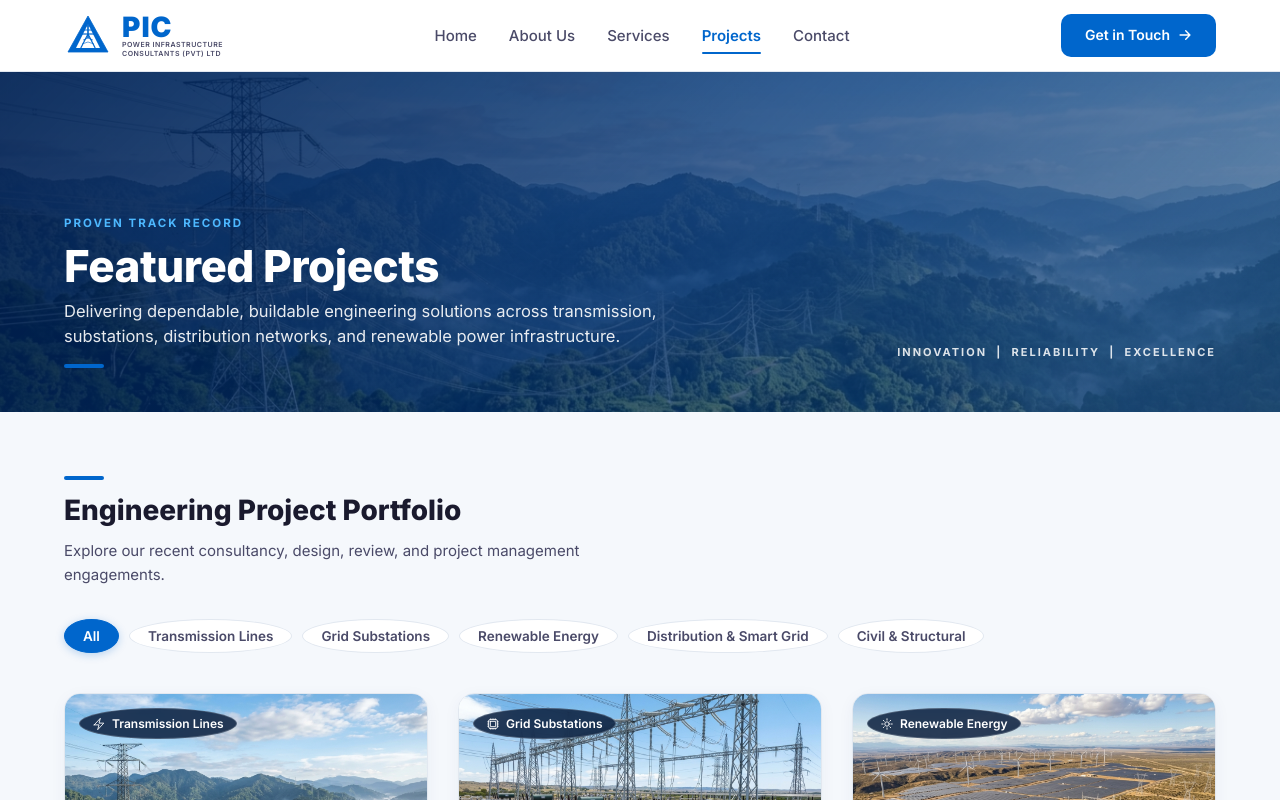
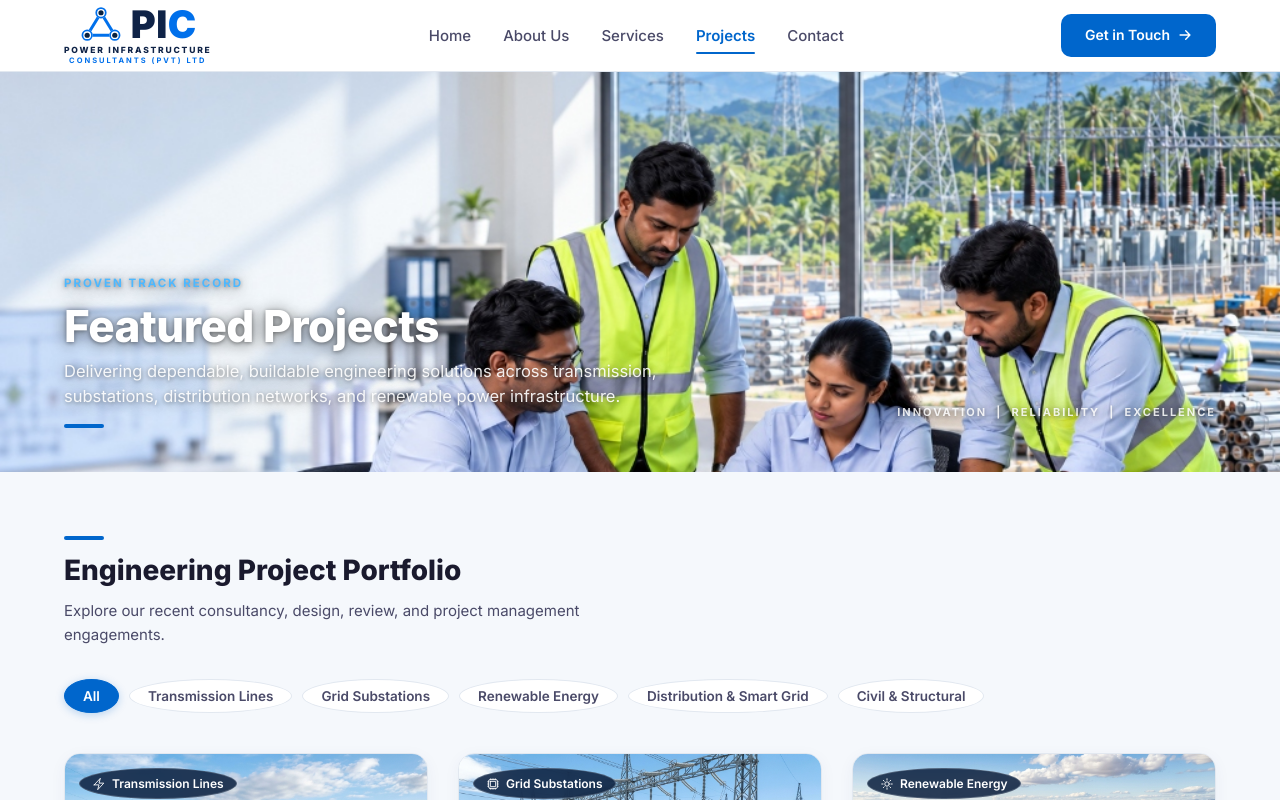
Before and after one commit to CASPIRE-Technologies/PIC-website, a React (Vite) app: page /projects in a window 1280 px wide. Shown: the top 800 px of the page. Built offline with nearby package versions, Linux system fonts and the light colour scheme.

Commit message:
Update website

```diff
--- a/src/components/Header.jsx
+++ b/src/components/Header.jsx
@@ -90,10 +90,20 @@ const Header = () => {
     <header className={`header${scrolled ? ' scrolled' : ''}`} id="header">
       <div className="header-inner">
         <Link to="/" className="logo" aria-label="PIC Home">
-          <PicLogo size={48} />
-          <div className="logo-text">
-            <span className="logo-title">PIC</span>
-            <span className="logo-subtitle">Power Infrastructure<br />Consultants (PVT) LTD</span>
+          <div className="logo-brand">
+            <div className="logo-main-row">
+              <div className="logo-icon-wrap">
+                <PicLogo className="logo-icon" />
+              </div>
+              <span className="logo-title">
+                <span className="logo-title-pi">PI</span>
+                <span className="logo-title-c">C</span>
+              </span>
+            </div>
+            <div className="logo-sub-block">
+              <span className="logo-sub-main">POWER INFRASTRUCTURE</span>
+              <span className="logo-sub-tag">CONSULTANTS (PVT) LTD</span>
+            </div>
           </div>
         </Link>
 
--- a/src/components/PicLogo.jsx
+++ b/src/components/PicLogo.jsx
@@ -1,37 +1,56 @@
-const PicLogo = ({ size = 48, className = '' }) => (
+const PicLogo = ({ size, className = '', style = {} }) => (
   <svg
-    width={size}
-    height={size}
-    viewBox="0 0 120 120"
+    width={size || '100%'}
+    height={size ? Math.round(size * 0.88) : '100%'}
+    viewBox="0 0 100 88"
     fill="none"
     xmlns="http://www.w3.org/2000/svg"
     className={className}
+    style={style}
   >
-    {/* Triangle / Mountain shape */}
-    <polygon
-      points="60,10 10,100 110,100"
-      fill="#0066CC"
-      stroke="#0066CC"
-      strokeWidth="2"
+    {/* Connecting Triangle Rods */}
+    <line
+      x1="50"
+      y1="18"
+      x2="18"
+      y2="70"
+      stroke="#0070EB"
+      strokeWidth="7"
+      strokeLinecap="round"
     />
-    {/* Inner white triangle */}
-    <polygon
-      points="60,30 30,90 90,90"
-      fill="white"
+    <line
+      x1="50"
+      y1="18"
+      x2="82"
+      y2="70"
+      stroke="#0070EB"
+      strokeWidth="7"
+      strokeLinecap="round"
     />
-    {/* Transmission tower lines */}
-    <line x1="60" y1="20" x2="60" y2="65" stroke="#0066CC" strokeWidth="4" />
-    <line x1="45" y1="55" x2="75" y2="55" stroke="#0066CC" strokeWidth="3" />
-    <line x1="48" y1="45" x2="72" y2="45" stroke="#0066CC" strokeWidth="2.5" />
-    <line x1="51" y1="35" x2="69" y2="35" stroke="#0066CC" strokeWidth="2" />
-    {/* Tower legs */}
-    <line x1="60" y1="55" x2="42" y2="90" stroke="#0066CC" strokeWidth="3" />
-    <line x1="60" y1="55" x2="78" y2="90" stroke="#0066CC" strokeWidth="3" />
-    {/* Cross braces */}
-    <line x1="48" y1="70" x2="60" y2="65" stroke="#0066CC" strokeWidth="2" />
-    <line x1="72" y1="70" x2="60" y2="65" stroke="#0066CC" strokeWidth="2" />
-    <line x1="45" y1="80" x2="60" y2="75" stroke="#0066CC" strokeWidth="1.5" />
-    <line x1="75" y1="80" x2="60" y2="75" stroke="#0066CC" strokeWidth="1.5" />
+    <line
+      x1="18"
+      y1="70"
+      x2="82"
+      y2="70"
+      stroke="#0070EB"
+      strokeWidth="7"
+      strokeLinecap="round"
+    />
+
+    {/* Top Node */}
+    <circle cx="50" cy="18" r="13" fill="#FFFFFF" />
+    <circle cx="50" cy="18" r="11" stroke="#0070EB" strokeWidth="4" fill="#FFFFFF" />
+    <circle cx="50" cy="18" r="6" fill="#0A2240" />
+
+    {/* Bottom-Left Node */}
+    <circle cx="18" cy="70" r="13" fill="#FFFFFF" />
+    <circle cx="18" cy="70" r="11" stroke="#0070EB" strokeWidth="4" fill="#FFFFFF" />
+    <circle cx="18" cy="70" r="6" fill="#0A2240" />
+
+    {/* Bottom-Right Node */}
+    <circle cx="82" cy="70" r="13" fill="#FFFFFF" />
+    <circle cx="82" cy="70" r="11" stroke="#0070EB" strokeWidth="4" fill="#FFFFFF" />
+    <circle cx="82" cy="70" r="6" fill="#0A2240" />
   </svg>
 );
 
--- a/src/index.css
+++ b/src/index.css
@@ -30,7 +30,9 @@
   --transition-base: 0.3s ease;
 }
 
-*, *::before, *::after {
+*,
+*::before,
+*::after {
   margin: 0;
   padding: 0;
   box-sizing: border-box;
@@ -68,7 +70,8 @@ button {
   font-family: inherit;
 }
 
-ul, ol {
+ul,
+ol {
   list-style: none;
 }
 
@@ -135,9 +138,9 @@ ul, ol {
 }
 
 .logo {
-  display: flex;
+  display: inline-flex;
   align-items: center;
-  gap: 10px;
+  text-decoration: none;
   transition: transform 0.25s cubic-bezier(0.16, 1, 0.3, 1), opacity 0.25s ease;
 }
 
@@ -146,36 +149,87 @@ ul, ol {
   opacity: 0.95;
 }
 
+.logo-brand {
+  display: flex;
+  flex-direction: column;
+  align-items: center;
+  user-select: none;
+}
+
+.logo-main-row {
+  display: flex;
+  align-items: center;
+  justify-content: center;
+  gap: 8px;
+}
+
+.logo-icon-wrap {
+  display: flex;
+  align-items: center;
+  justify-content: center;
+  width: 44px;
+  height: 38px;
+  flex-shrink: 0;
+}
+
 .logo-icon {
-  width: 48px;
-  height: 48px;
+  width: 100%;
+  height: 100%;
+  display: block;
   transition: transform 0.3s cubic-bezier(0.16, 1, 0.3, 1);
 }
 
 .logo:hover .logo-icon {
-  transform: scale(1.05);
-}
-
-.logo-text {
-  display: flex;
-  flex-direction: column;
+  transform: scale(1.04);
 }
 
 .logo-title {
-  font-size: 28px;
+  font-size: 38px;
   font-weight: 900;
-  color: var(--primary-blue);
-  letter-spacing: 1px;
-  line-height: 1;
+  line-height: 0.95;
+  letter-spacing: 0.5px;
+  font-family: var(--font-family);
+  display: flex;
+  align-items: baseline;
 }
 
-.logo-subtitle {
-  font-size: 7px;
-  font-weight: 600;
-  color: var(--text-secondary);
+.logo-title-pi {
+  color: #0F2347;
+}
+
+.logo-title-c {
+  color: #0070EB;
+}
+
+.logo-sub-block {
+  display: flex;
+  flex-direction: column;
+  align-items: center;
+  width: 100%;
+  margin-top: 3px;
+  gap: 1.5px;
+}
+
+.logo-sub-main {
+  font-size: 8.5px;
+  font-weight: 800;
+  color: #0F2347;
+  letter-spacing: 1.8px;
   text-transform: uppercase;
-  letter-spacing: 0.5px;
-  line-height: 1.2;
+  line-height: 1.1;
+  white-space: nowrap;
+  text-align: center;
+}
+
+.logo-sub-tag {
+  font-size: 7.5px;
+  font-weight: 700;
+  color: #0070EB;
+  letter-spacing: 2px;
+  text-transform: uppercase;
+  line-height: 1.1;
+  white-space: nowrap;
+  text-align: center;
 }
 
 .nav-links {
@@ -340,11 +394,25 @@ ul, ol {
   transform: translateX(0);
 }
 
-.mobile-nav.open .nav-link:nth-child(1) { transition-delay: 0.04s; }
-.mobile-nav.open .nav-link:nth-child(2) { transition-delay: 0.08s; }
-.mobile-nav.open .nav-link:nth-child(3) { transition-delay: 0.12s; }
-.mobile-nav.open .nav-link:nth-child(4) { transition-delay: 0.16s; }
-.mobile-nav.open .nav-link:nth-child(5) { transition-delay: 0.20s; }
+.mobile-nav.open .nav-link:nth-child(1) {
+  transition-delay: 0.04s;
+}
+
+.mobile-nav.open .nav-link:nth-child(2) {
+  transition-delay: 0.08s;
+}
+
+.mobile-nav.open .nav-link:nth-child(3) {
+  transition-delay: 0.12s;
+}
+
+.mobile-nav.open .nav-link:nth-child(4) {
+  transition-delay: 0.16s;
+}
+
+.mobile-nav.open .nav-link:nth-child(5) {
+  transition-delay: 0.20s;
+}
 
 .mobile-nav .nav-cta {
   margin-top: 16px;
@@ -369,28 +437,19 @@ ul, ol {
   align-items: center;
   margin-top: var(--header-height);
   overflow: hidden;
-  background: #0a2a4a;
+  background: #000;
+  background-size: cover;
+  background-position: center;
+  background-attachment: fixed;
+  background-repeat: no-repeat;
+  min-height: 520px;
 }
 
-.hero-bg {
-  position: absolute;
-  inset: 0;
-  width: 100%;
-  height: 100%;
-  object-fit: cover;
-  object-position: center top;
-  opacity: 0.7;
-}
+/* .hero-bg removed — background now on .hero section via inline style + background-attachment: fixed */
+
 
 .hero-overlay {
-  position: absolute;
-  inset: 0;
-  background: linear-gradient(
-    135deg,
-    rgba(0, 30, 80, 0.78) 0%,
-    rgba(0, 50, 120, 0.55) 50%,
-    rgba(0, 80, 160, 0.25) 100%
-  );
+  display: none;
 }
 
 .hero-content {
@@ -398,6 +457,7 @@ ul, ol {
   z-index: 2;
   max-width: 560px;
   padding: 64px 0;
+  text-shadow: 0 2px 16px rgba(0, 0, 0, 0.55), 0 1px 4px rgba(0, 0, 0, 0.4);
 }
 
 .hero-title {
@@ -762,64 +822,95 @@ ul, ol {
 /* ===== CTA Banner ===== */
 .cta-section {
   position: relative;
-  padding: 72px 0;
-  background: linear-gradient(135deg, #003366 0%, #005599 50%, #0077CC 100%);
+  padding: 64px 0;
+  background: #0a2a4a;
   overflow: hidden;
+  cursor: pointer;
 }
 
-.cta-bg-pattern {
+.cta-bg-image {
   position: absolute;
   inset: 0;
-  opacity: 0.08;
-  background-image:
-    radial-gradient(circle at 20% 50%, rgba(255,255,255,0.15) 0%, transparent 50%),
-    radial-gradient(circle at 80% 50%, rgba(255,255,255,0.1) 0%, transparent 50%);
+  width: 100%;
+  height: 100%;
+  object-fit: cover;
+  object-position: center 40%;
+  opacity: 0.80;
+  transition: opacity 0.4s ease, transform 0.6s ease;
+}
+
+.cta-section:hover .cta-bg-image {
+  opacity: 0.90;
+  transform: scale(1.02);
+}
+
+.cta-overlay {
+  position: absolute;
+  inset: 0;
+  background: linear-gradient(90deg,
+      rgba(0, 15, 45, 0.68) 0%,
+      rgba(0, 20, 55, 0.40) 50%,
+      rgba(0, 25, 60, 0.10) 100%);
+}
+
+.cta-overlay-link {
+  position: absolute;
+  inset: 0;
+  z-index: 3;
 }
 
 .cta-content {
   position: relative;
   z-index: 2;
   display: flex;
-  align-items: center;
+  align-items: flex-end;
   justify-content: space-between;
   gap: 40px;
 }
 
+.cta-left {
+  display: flex;
+  flex-direction: column;
+  gap: 0;
+}
+
 .cta-title {
-  font-size: 36px;
+  font-size: 42px;
   font-weight: 800;
   color: var(--white);
-  line-height: 1.2;
-  max-width: 460px;
+  line-height: 1.15;
+  margin-bottom: 10px;
 }
 
-.cta-button {
-  display: inline-flex;
-  align-items: center;
-  gap: 10px;
-  padding: 14px 32px;
-  background: var(--white);
-  color: var(--primary-blue);
-  font-size: 15px;
-  font-weight: 700;
-  border-radius: var(--radius-md);
-  border: 2px solid var(--white);
-  transition: all var(--transition-fast);
-  margin-top: 24px;
+.cta-subtitle {
+  font-size: 18px;
+  color: rgba(255, 255, 255, 0.88);
+  line-height: 1.55;
+  font-weight: 400;
+  margin-bottom: 20px;
 }
 
-.cta-button:hover {
-  background: transparent;
-  color: var(--white);
-  transform: translateY(-2px);
+.cta-accent-bar {
+  width: 48px;
+  height: 3px;
+  background: var(--primary-blue);
+  border-radius: 2px;
+  transition: width 0.35s ease;
+}
+
+.cta-section:hover .cta-accent-bar {
+  width: 72px;
 }
 
 .cta-tagline {
-  font-size: 18px;
-  color: rgba(255, 255, 255, 0.85);
+  font-size: 12px;
+  color: rgba(255, 255, 255, 0.70);
   text-align: right;
   line-height: 1.5;
-  font-weight: 500;
+  font-weight: 600;
+  letter-spacing: 0.8px;
+  align-self: flex-end;
+  white-space: nowrap;
 }
 
 /* ===== Footer ===== */
@@ -894,11 +985,12 @@ ul, ol {
 
   .cta-content {
     flex-direction: column;
-    text-align: center;
+    align-items: flex-start;
+    text-align: left;
   }
 
   .cta-tagline {
-    text-align: center;
+    text-align: left;
   }
 
   .services-header {
@@ -913,6 +1005,25 @@ ul, ol {
 @media (max-width: 768px) {
   :root {
     --header-height: 64px;
+  }
+
+  .logo-icon-wrap {
+    width: 36px;
+    height: 31px;
+  }
+
+  .logo-title {
+    font-size: 30px;
+  }
+
+  .logo-sub-main {
+    font-size: 7.5px;
+    letter-spacing: 1.4px;
+  }
+
+  .logo-sub-tag {
+    font-size: 6.5px;
+    letter-spacing: 1.5px;
   }
 
   .nav-links,
@@ -1044,6 +1155,7 @@ ul, ol {
     opacity: 0;
     transform: translateY(6px);
   }
+
   to {
     opacity: 1;
     transform: translateY(0);
@@ -1097,10 +1209,8 @@ ul, ol {
 }
 
 /* Hero Ambient Background Ken-Burns */
-.hero-bg,
 .about-hero-bg,
-.contact-hero-bg,
-.projects-hero-bg {
+.contact-hero-bg {
   animation: heroKenBurns 20s ease-in-out infinite alternate;
   will-change: transform;
 }
@@ -1109,6 +1219,7 @@ ul, ol {
   0% {
     transform: scale(1);
   }
+
   100% {
     transform: scale(1.06);
   }
@@ -1143,6 +1254,7 @@ ul, ol {
     opacity: 0;
     transform: translateY(16px);
   }
+
   to {
     opacity: 1;
     transform: translateY(0);
@@ -1154,6 +1266,7 @@ ul, ol {
     opacity: 0;
     transform: translateX(-20px);
   }
+
   to {
     opacity: 1;
     transform: translateX(0);
@@ -1165,6 +1278,7 @@ ul, ol {
     opacity: 0;
     transform: translateX(20px);
   }
+
   to {
     opacity: 1;
     transform: translateX(0);
@@ -1192,12 +1306,10 @@ ul, ol {
   left: -100%;
   width: 100%;
   height: 100%;
-  background: linear-gradient(
-    120deg,
+  background: linear-gradient(120deg,
       transparent 0%,
       rgba(255, 255, 255, 0.25) 50%,
-    transparent 100%
-  );
+      transparent 100%);
   transition: all 0.6s ease;
   pointer-events: none;
 }
@@ -1218,10 +1330,13 @@ ul, ol {
 }
 
 @keyframes pulseArrow {
-  0%, 100% {
+
+  0%,
+  100% {
     transform: translateX(0);
     opacity: 0.75;
   }
+
   50% {
     transform: translateX(4px);
     opacity: 1;
--- a/src/pages/AboutPage.jsx
+++ b/src/pages/AboutPage.jsx
@@ -1,5 +1,7 @@
 import { Link } from 'react-router-dom';
 import './AboutPage.css';
+import aboutHeroPhoto1 from '../assets/contact-engineers.jpg';
+import aboutHeroPhoto2 from '../assets/services-hero.jpg';
 import { HiArrowRight } from 'react-icons/hi';
 import {
   HiOutlineRocketLaunch,
@@ -132,14 +134,31 @@ const AboutPage = () => {
     <div className="about-page">
       {/* ── Hero ── */}
       <section className="about-hero">
-        <img
-          src="https://images.unsplash.com/photo-1581094794329-c8112a89af12?w=1920&q=80"
-          alt="PIC engineering team"
-          className="about-hero-bg"
-        />
+        {/* Two-photo background: diagonal split */}
+        <div className="about-hero-photos">
+          <div className="about-hero-photo-main">
+            <img
+              src={aboutHeroPhoto1}
+              alt="PIC engineers in the field"
+              className="about-hero-img"
+            />
+          </div>
+          <div className="about-hero-photo-secondary">
+            <img
+              src={aboutHeroPhoto2}
+              alt="Power infrastructure site"
+              className="about-hero-img"
+            />
+            <div className="about-hero-badge-overlay">
+              PEOPLE&nbsp;|&nbsp;EXPERTISE&nbsp;|&nbsp;A STRONGER TOMORROW
+            </div>
+          </div>
+        </div>
+        {/* Dark gradient for text legibility */}
         <div className="about-hero-overlay" />
+        {/* Original text — overlaid at bottom-left */}
         <div className="container about-hero-content">
-          <h1 className="about-hero-title">About PIC</h1>
+          <h1 className="about-hero-title">About Us</h1>
           <p className="about-hero-subtitle">
             Independent engineering expertise<br />
             for dependable power infrastructure.
@@ -172,7 +191,7 @@ const AboutPage = () => {
           </div>
           <div className="about-engineering-image">
             <img
-              src="https://images.unsplash.com/photo-1504307651254-35680f356dfd?w=800&q=80"
+              src={aboutHeroPhoto2}
               alt="Engineering team reviewing plans"
               loading="lazy"
             />
--- a/src/pages/ContactPage.jsx
+++ b/src/pages/ContactPage.jsx
@@ -1,6 +1,6 @@
 import { useState } from 'react';
 import './ContactPage.css';
-import contactHeroImg from '../assets/contact-hero.jpg';
+import contactHeroImg from '../assets/services-substation.jpg';
 import contactEngineersImg from '../assets/contact-engineers.jpg';
 import {
   HiOutlineEnvelope,
@@ -67,7 +67,6 @@ const ContactPage = () => {
           alt="Power transmission line in mountains"
           className="contact-hero-bg"
         />
-        <div className="contact-hero-overlay" />
         <div className="container contact-hero-container">
           <div className="contact-hero-content">
             <h1 className="contact-hero-title">Contact Us</h1>
--- a/src/pages/ProjectsPage.css
+++ b/src/pages/ProjectsPage.css
@@ -9,12 +9,12 @@
 /* ── Hero ── */
 .projects-hero {
   position: relative;
-  min-height: 340px;
+  min-height: 400px;
   display: flex;
   align-items: flex-end;
   margin-top: var(--header-height);
   overflow: hidden;
-  background: #0a2a4a;
+  background: #000;
 }
 
 .projects-hero-bg {
@@ -23,19 +23,14 @@
   width: 100%;
   height: 100%;
   object-fit: cover;
-  object-position: center 40%;
-  opacity: 0.65;
+  object-position: center 30%;
+  opacity: 1;
+  animation: none;
+  transform: none;
 }
 
 .projects-hero-overlay {
-  position: absolute;
-  inset: 0;
-  background: linear-gradient(
-    135deg,
-    rgba(0, 30, 80, 0.85) 0%,
-    rgba(0, 50, 120, 0.60) 50%,
-    rgba(0, 80, 160, 0.35) 100%
-  );
+  display: none;
 }
 
 .projects-hero-container {
@@ -46,6 +41,7 @@
   align-items: flex-end;
   justify-content: space-between;
   width: 100%;
+  text-shadow: 0 2px 16px rgba(0, 0, 0, 0.55), 0 1px 4px rgba(0, 0, 0, 0.4);
 }
 
 .projects-hero-content {
@@ -379,6 +375,7 @@
   from {
     opacity: 0;
   }
+
   to {
     opacity: 1;
   }
@@ -401,6 +398,7 @@
     opacity: 0;
     transform: translateY(20px) scale(0.97);
   }
+
   to {
     opacity: 1;
     transform: translateY(0) scale(1);
@@ -446,12 +444,10 @@
 .modal-header-overlay {
   position: absolute;
   inset: 0;
-  background: linear-gradient(
-    to top,
-    rgba(10, 25, 50, 0.85) 0%,
-    rgba(10, 25, 50, 0.2) 60%,
-    transparent 100%
-  );
+  background: linear-gradient(to top,
+      rgba(10, 25, 50, 0.85) 0%,
+      rgba(10, 25, 50, 0.2) 60%,
+      transparent 100%);
 }
 
 .modal-header-badge {
--- a/src/pages/ProjectsPage.jsx
+++ b/src/pages/ProjectsPage.jsx
@@ -1,6 +1,7 @@
 import { useState } from 'react';
 import { Link } from 'react-router-dom';
 import './ProjectsPage.css';
+import projectsHeroImg from '../assets/projects-hero.jpg';
 import contactHeroImg from '../assets/contact-hero.jpg';
 import servicesSubstationImg from '../assets/services-substation.jpg';
 import projectRenewableImg from '../assets/project-renewable.jpg';
@@ -210,11 +211,10 @@ const ProjectsPage = () => {
       {/* ── Hero ── */}
       <section className="projects-hero">
         <img
-          src={contactHeroImg}
-          alt="Power transmission lines over mountains"
+          src={projectsHeroImg}
+          alt="PIC engineering team reviewing power infrastructure project blueprints"
           className="projects-hero-bg"
         />
-        <div className="projects-hero-overlay" />
         <div className="container projects-hero-container">
           <div className="projects-hero-content">
             <span className="projects-hero-badge">PROVEN TRACK RECORD</span>
```
Also changed, not shown: src/components/CTABanner.jsx (+9 -11 lines), src/components/Footer.jsx (+14 -4 lines), src/components/Hero.jsx (+5 -7 lines), src/pages/AboutPage.css (+97 -19 lines), src/pages/ContactPage.css (+3 -9 lines), src/assets/projects-hero.jpg (added). Lines whose indentation alone changed are shown as unchanged.
